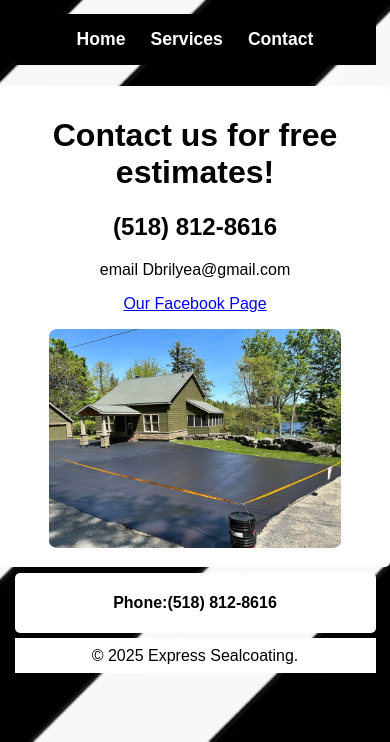
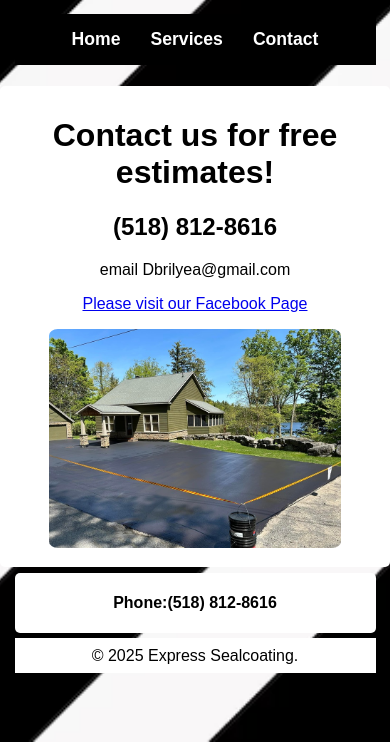
Before and after one commit to ChadLaBombarde/express-sealcoating, a plain HTML site: page contact.html in a window 390 px wide. Shown: the part 102-844 px from the top of the page. Drawn offline with Linux system fonts and the light colour scheme.

Commit message:
update1.7

```diff
--- a/contact.html
+++ b/contact.html
@@ -22,7 +22,7 @@
     <h1> Contact us for free estimates!</h1>
      <h2>(518) 812-8616</h2>
      <p>email Dbrilyea@gmail.com</p>
-     <p><a href="https://www.facebook.com/profile.php?id=100083170906889" target="_blank">Our Facebook Page</a></p>
+     <p><a href="https://www.facebook.com/profile.php?id=100083170906889" target="_blank">Please visit our Facebook Page</a></p>
     <img class="pic9" src="DJ-9.jpg" alt="driveway">
   </div>
     <div class="contact" id="contact">
--- a/styles.css
+++ b/styles.css
@@ -124,7 +124,7 @@ align-items: center;
   }
   nav {
     flex-direction: row; /* Stack nav links vertically on mobile */
-    gap: 5px;
+    gap: 10px;
   }
   .content {
     padding: 10px;
```
